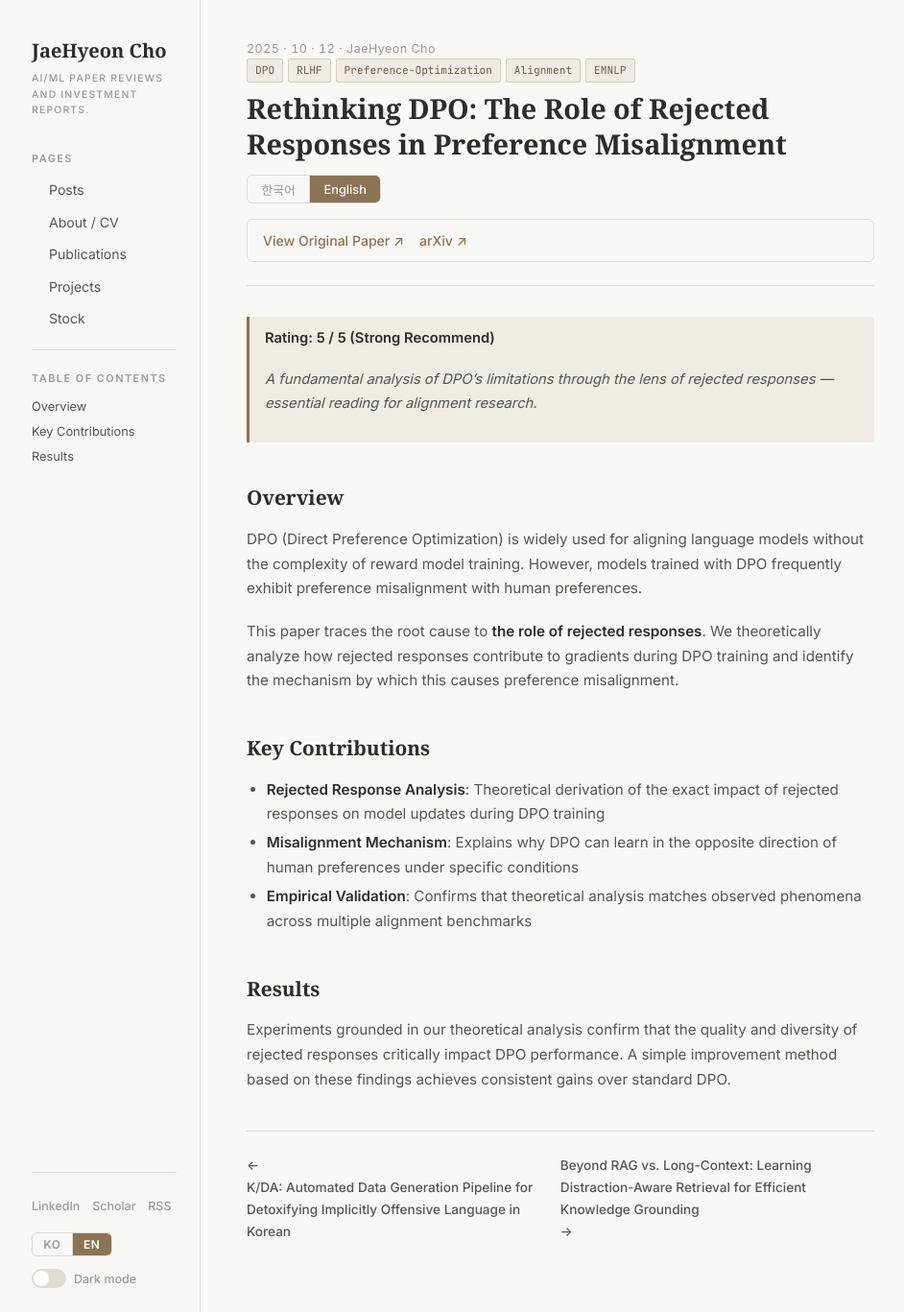
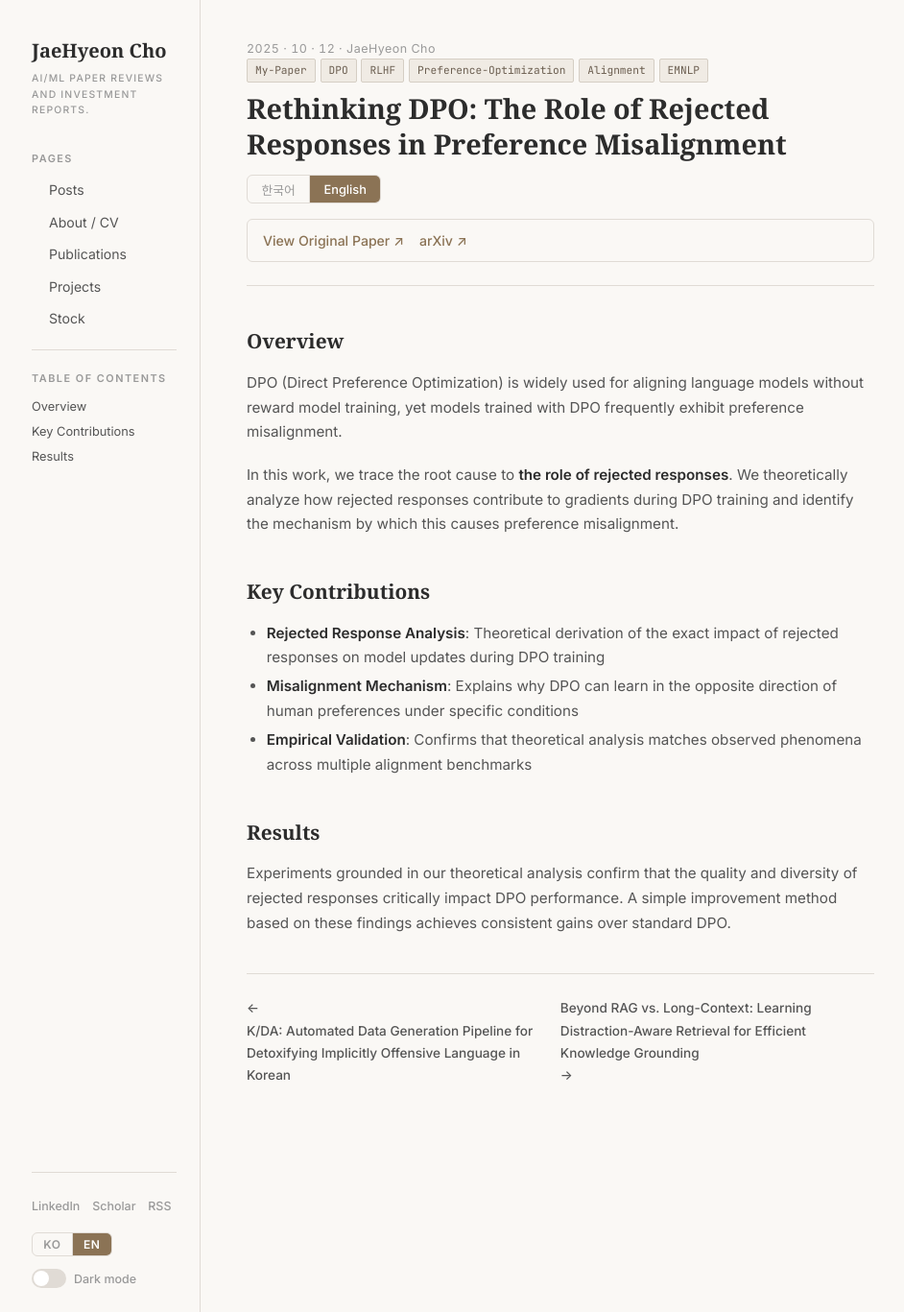
Before and after one commit to bonin147/bonin147.github.io, a Jekyll site: the page built from _posts/2025-10-12-rethinking-dpo.md, in a window 1280 px wide and 1367 px high. Shown: the whole window at 96% size, without its empty margins (101-1043 px from the left). Built offline with Jekyll 4.4.1, drawn with Linux system fonts in a browser that asks for light colours; some web fonts are replaced.

Commit message:
Update publication posts: add My-Paper tag, remove ratings, adjust tone to author perspective
Co-Authored-By: Claude Opus 4.6 <noreply@anthropic.com>

```diff
--- a/_posts/2025-10-12-rethinking-dpo.md
+++ b/_posts/2025-10-12-rethinking-dpo.md
@@ -5,7 +5,7 @@ title_en: "Rethinking DPO: The Role of Rejected Responses in Preference Misalign
 date: 2025-10-12
 categories: [NLP]
 subcategory: "Paper Review"
-tags: [DPO, RLHF, Preference-Optimization, Alignment, EMNLP]
+tags: [My-Paper, DPO, RLHF, Preference-Optimization, Alignment, EMNLP]
 description: "DPO에서 rejected response의 역할을 재조명하고, preference misalignment 문제를 분석합니다."
 bilingual: true
 paper_url: "https://aclanthology.org/2025.findings-emnlp.433/"
@@ -16,39 +16,31 @@ paper_authors: "Jae Hyeon Cho, JunHyeok Oh, Myunsoo Kim, Byung-Jun Lee"
 
 <div class="lang-ko" markdown="1">
 
-> **추천 점수: 5 / 5 (Strong Recommend)**
->
-> *DPO의 근본적인 한계를 rejected response 관점에서 분석 — alignment 연구의 필수 레퍼런스.*
-
 ## 개요
 
-DPO(Direct Preference Optimization)는 RLHF의 복잡한 reward model 학습 없이 직접 preference를 최적화할 수 있어 널리 사용되고 있다. 하지만 실제로 학습된 모델이 인간의 선호와 misalign되는 현상이 빈번하게 보고되고 있다.
+DPO(Direct Preference Optimization)는 reward model 없이 직접 preference를 최적화할 수 있어 널리 사용되고 있지만, 학습된 모델이 인간의 선호와 misalign되는 현상이 빈번하게 보고되고 있다.
 
-본 논문은 이 문제의 원인을 **rejected response의 역할**에서 찾는다. DPO의 학습 과정에서 rejected response가 어떻게 gradient에 기여하는지를 이론적으로 분석하고, 이것이 preference misalignment를 유발하는 메커니즘을 규명한다.
+본 연구에서는 이 문제의 원인을 **rejected response의 역할**에서 찾는다. DPO 학습 과정에서 rejected response가 gradient에 어떻게 기여하는지를 이론적으로 분석하고, 이것이 preference misalignment를 유발하는 메커니즘을 규명한다.
 
 ## 핵심 기여
 
 - **Rejected Response 분석**: DPO 학습에서 rejected response가 모델 업데이트에 미치는 정확한 영향을 이론적으로 도출
-- **Misalignment 메커니즘 규명**: 왜 DPO가 특정 조건에서 인간 선호와 반대 방향으로 학습하는지를 설명
+- **Misalignment 메커니즘 규명**: 특정 조건에서 DPO가 인간 선호와 반대 방향으로 학습하는 이유를 설명
 - **실증적 검증**: 다양한 alignment 벤치마크에서 이론적 분석이 실제 현상과 일치함을 확인
 
 ## 실험 결과
 
-이론적 분석에 기반한 실험에서, rejected response의 품질과 다양성이 DPO 성능에 결정적 영향을 미침을 확인했다. 이를 바탕으로 한 간단한 개선 방법이 기존 DPO 대비 일관된 성능 향상을 달성했다.
+이론적 분석에 기반한 실험에서 rejected response의 품질과 다양성이 DPO 성능에 결정적 영향을 미침을 확인했다. 이를 바탕으로 한 간단한 개선 방법이 기존 DPO 대비 일관된 성능 향상을 달성했다.
 
 </div>
 
 <div class="lang-en" markdown="1">
 
-> **Rating: 5 / 5 (Strong Recommend)**
->
-> *A fundamental analysis of DPO's limitations through the lens of rejected responses — essential reading for alignment research.*
-
 ## Overview
 
-DPO (Direct Preference Optimization) is widely used for aligning language models without the complexity of reward model training. However, models trained with DPO frequently exhibit preference misalignment with human preferences.
+DPO (Direct Preference Optimization) is widely used for aligning language models without reward model training, yet models trained with DPO frequently exhibit preference misalignment.
 
-This paper traces the root cause to **the role of rejected responses**. We theoretically analyze how rejected responses contribute to gradients during DPO training and identify the mechanism by which this causes preference misalignment.
+In this work, we trace the root cause to **the role of rejected responses**. We theoretically analyze how rejected responses contribute to gradients during DPO training and identify the mechanism by which this causes preference misalignment.
 
 ## Key Contributions
 
```
Also changed, not shown: _posts/2025-06-15-vpo-votes-preference.md (+1 -9 lines), _posts/2025-07-27-kda-korean-detoxification.md (+1 -9 lines), _posts/2026-01-17-beyond-rag-long-context.md (+5 -13 lines).
